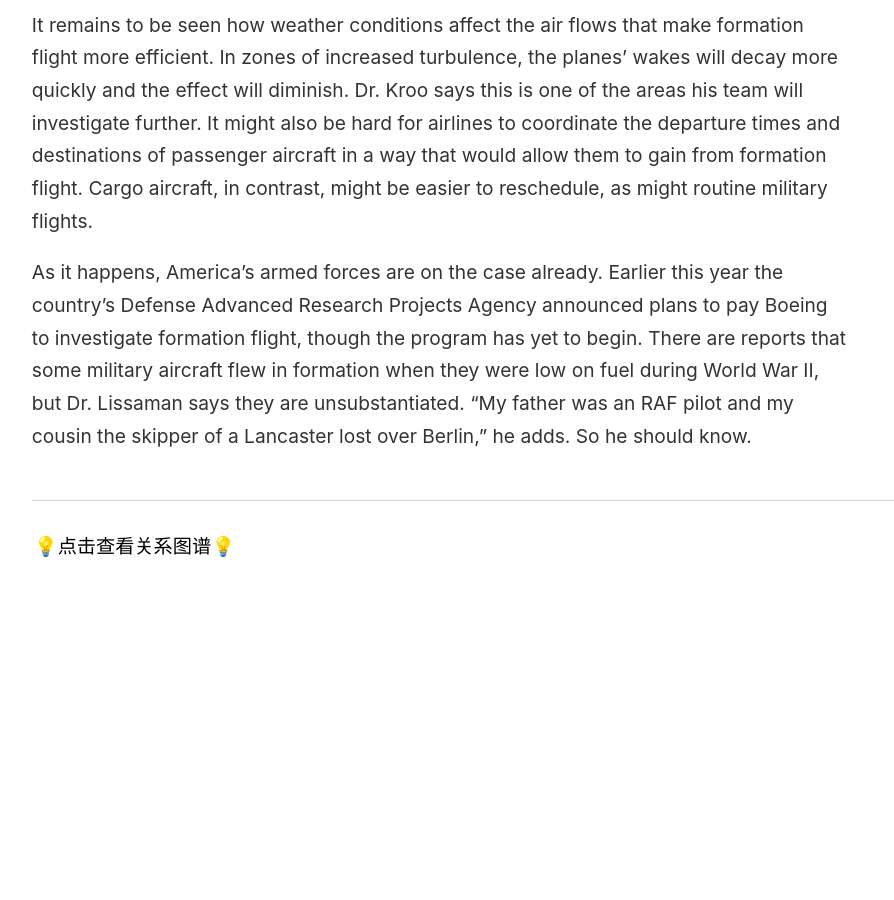
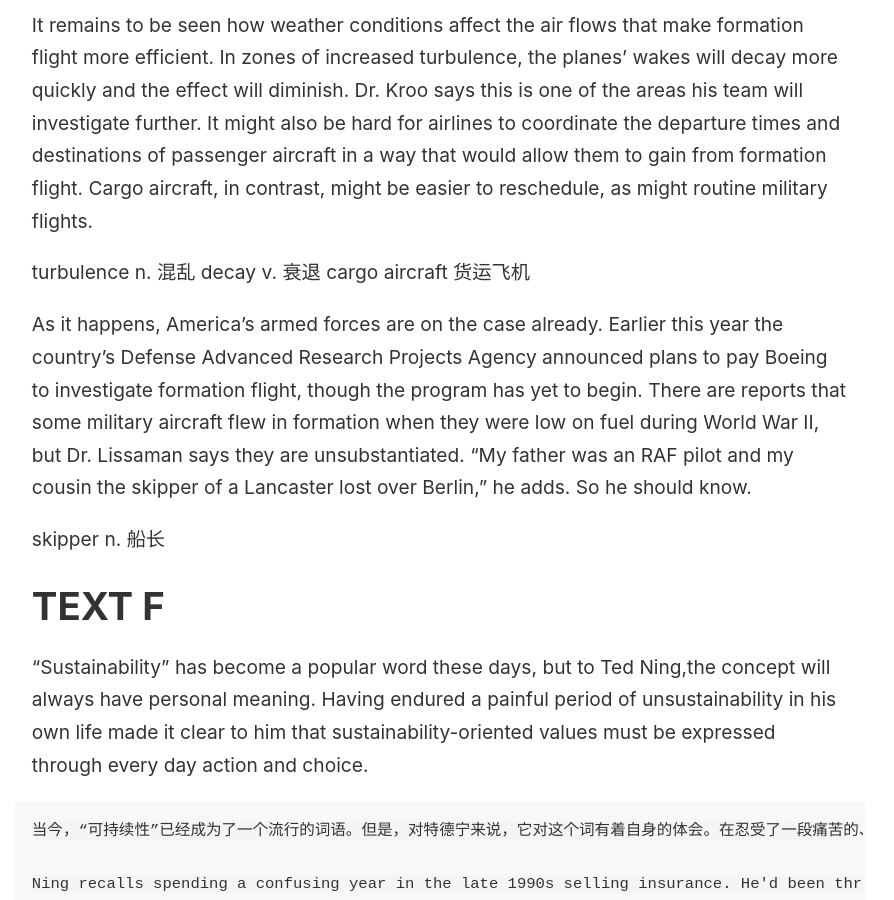
Before and after one commit to wingowen/digital-garden-jekyll, a Jekyll site: the page built from _notes/2010.md, in a window 1280 px wide and 900 px high, scrolled down 8418 px. Shown: the whole window, without its empty margins (45-939 px from the left). Built offline with Jekyll 4.4.1, drawn with Linux system fonts in a browser that asks for light colours; before the commit the page ends 9094 px from its top, so only the background shows below that; some of the changed text lies outside the part shown.

Commit message:
vault backup: 2024-05-27 15:55:25

```diff
--- a/_notes/2010.md
+++ b/_notes/2010.md
@@ -118,4 +118,22 @@ knot n. 难题 work out 解决 the perception of... ...的感知 travel in compa
 
 It remains to be seen how weather conditions affect the air flows that make formation flight more efficient. In zones of increased turbulence, the planes' wakes will decay more quickly and the effect will diminish. Dr. Kroo says this is one of the areas his team will investigate further. It might also be hard for airlines to coordinate the departure times and destinations of passenger aircraft in a way that would allow them to gain from formation flight. Cargo aircraft, in contrast, might be easier to reschedule, as might routine military flights.
 
+turbulence n. 混乱 decay v. 衰退 cargo aircraft 货运飞机
+
 As it happens, America’s armed forces are on the case already. Earlier this year the country’s Defense Advanced Research Projects Agency announced plans to pay Boeing to investigate formation flight, though the program has yet to begin. There are reports that some military aircraft flew in formation when they were low on fuel during World War II, but Dr. Lissaman says they are unsubstantiated. “My father was an RAF pilot and my cousin the skipper of a Lancaster lost over Berlin,” he adds. So he should know.
+
+skipper n. 船长
+
+# TEXT F
+
+"Sustainability" has become a popular word these days, but to Ted Ning,the concept will always have personal meaning. Having endured a painful period of unsustainability in his own life made it clear to him that sustainability-oriented values must be expressed through every day action and choice.
+
+    当今，“可持续性”已经成为了一个流行的词语。但是，对特德宁来说，它对这个词有着自身的体会。在忍受了一段痛苦的、难以为续的生活之后，他清楚地认识到，以可持续发展为导向的生活价值必须通过日常的活动和做出的选择表现出来。
+
+    Ning recalls spending a confusing year in the late 1990s selling insurance. He'd been through the dot-com boom and burst and, desperate for a job, signed on with a Boulder agency.
+
+    宁回忆了在上个世纪90年代末期的某一年，他卖保险，那是一种浑浑噩噩的生活。在经历了网络经济的兴盛和衰败之后，他非常渴望得到一份工作，于是和一家博德的代理公司签了合约。
+
+    It didn't go well. "It was a really bad move because that's not my passion," says Ning, whose dilemma about the job translated, predictably, into a lack of sales. "I was miserable. I had so much anxiety that I would wake up in the middle of the night and stare at the ceiling. I had no money and needed the job. Everyone said,” Just wait, you'll turn the corner, give it some time.''
+
+    事情进展不顺，“那的确是很糟糕的一种选择，因为那并非是我的激情所在，”宁如是说。可以想象，他这种工作上的窘境是由于销售业绩不良造成的。“我觉得很悲哀。我太担心了，以至于我会在半夜醒来，盯着天花板。没有钱，我需要这份工作。每个人都会说，等吧，总会有转机的，给点时间吧。”
```
